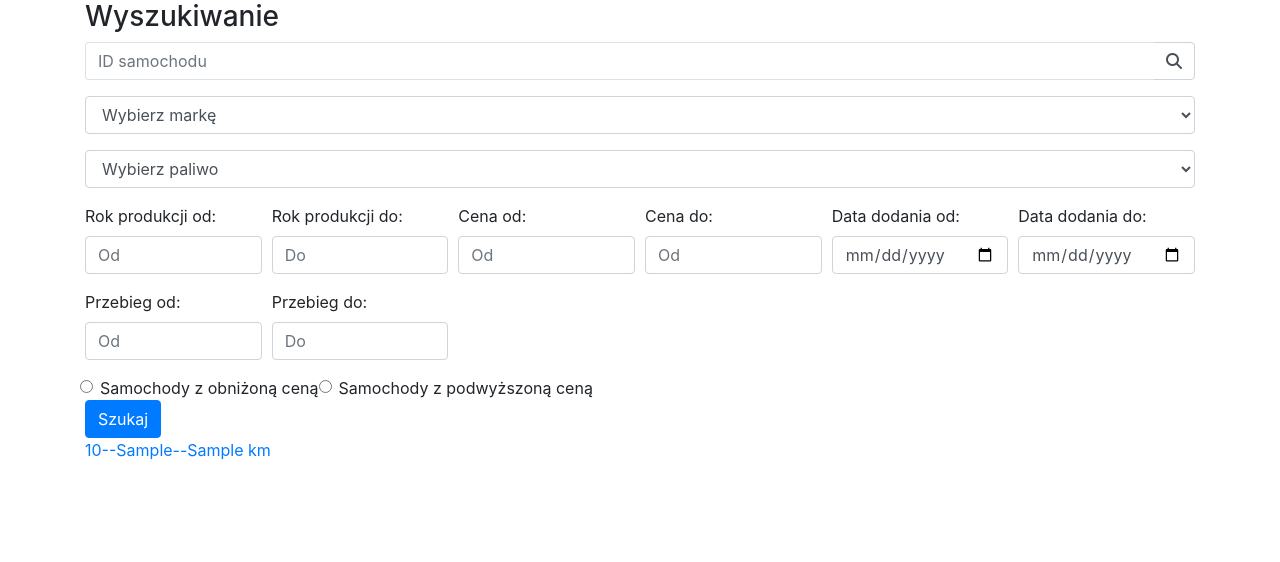
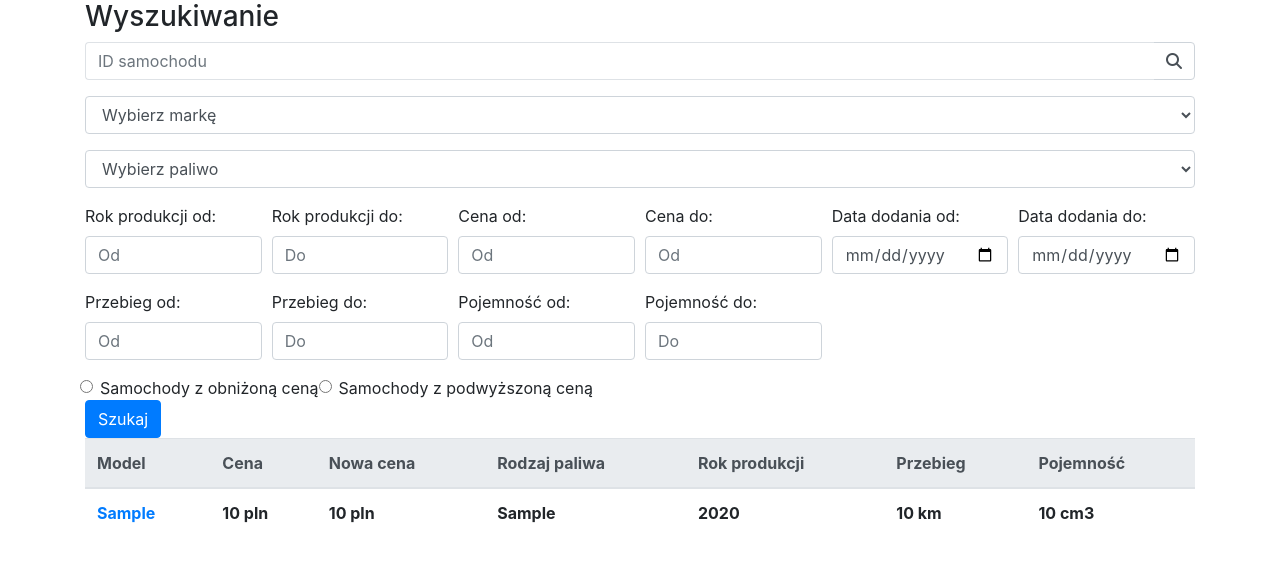
Before and after one commit to HannnaK/samochody, a Django app: page /wyszukiwanie/ in a window 1280 px wide. Shown: the top 562 px of the page. Run offline with Django 3.2, Linux system fonts and the light colour scheme; tables that the repository leaves empty hold one stand-in row (values such as "Sample post"); lists and menus that the app fills with data are empty; some libraries are stand-ins or nearby versions.

Commit message:
search by capacity added and results table

```diff
--- a/samochody/models.py
+++ b/samochody/models.py
@@ -7,8 +7,8 @@
     model = models.CharField(max_length=20, blank=True, null=True)
     id_car = models.BigIntegerField("ID samochodu", blank=True, null=True)
     production_year = models.PositiveSmallIntegerField("rok produkcji", blank=True, null=True)
-    mileage = models.CharField("przebieg", max_length=20, blank=True, null=True)
-    capacity = models.CharField("pojemność", max_length=20, blank=True, null=True)
+    mileage = models.IntegerField("przebieg", blank=True, null=True)
+    capacity = models.IntegerField("pojemność", blank=True, null=True)
     fuel = models.CharField("rodzaj paliwa", max_length=20, blank=True, null=True)
     date_ad = models.CharField("data dodania", max_length=20, blank=True, null=True)
     make = models.CharField("marka", max_length=20, blank=True, null=True)
--- a/samochody/views.py
+++ b/samochody/views.py
@@ -44,12 +44,14 @@ def search(request):
     fuel_contains_query = request.GET.get('fuel')
     year_min = request.GET.get('year_min')
     year_max = request.GET.get('year_max')
+    price_min = request.GET.get('price_min')
+    price_max = request.GET.get('price_max')
     date_ad_min = request.GET.get('date_ad_min')
     date_ad_max = request.GET.get('date_ad_max')
     mileage_min = request.GET.get('mileage_min')
     mileage_max = request.GET.get('mileage_max')
-    price_min = request.GET.get('price_min')
-    price_max = request.GET.get('price_max')
+    capacity_min = request.GET.get('capacity_min')
+    capacity_max = request.GET.get('capacity_max')
     new_price = request.GET.get('new_price')
 
 
@@ -64,32 +66,32 @@ def search(request):
 
     if is_valid_queryparam(year_min):
         all = all.filter(production_year__gte=year_min)
-
     if is_valid_queryparam(year_max):
         all = all.filter(production_year__lte=year_max)
 
+    if is_valid_queryparam(price_min):
+        all = all.filter(price__gte=price_min)
+    if is_valid_queryparam(price_max):
+        all = all.filter(price__lte=price_max)
+
     if is_valid_queryparam(date_ad_min):
         all = all.filter(date_ad__gte=date_ad_min)
-
     if is_valid_queryparam(date_ad_max):
         all = all.filter(date_ad__lte=date_ad_max)
 
-    if is_valid_queryparam(price_min):
-        all = all.filter(price__gte=price_min)
-
-    if is_valid_queryparam(price_max):
-        all = all.filter(price__lte=price_max)
-
     if is_valid_queryparam(mileage_min):
         all = all.filter(mileage__gte=mileage_min)
-
     if is_valid_queryparam(mileage_max):
         all = all.filter(mileage__lte=mileage_max)
+
+    if is_valid_queryparam(capacity_min):
+        all = all.filter(capacity__gte=capacity_min)
+    if is_valid_queryparam(capacity_max):
+        all = all.filter(capacity__lte=capacity_max)
 
     if new_price == "on":
         all = all.exclude(new_price=0)
         all=all.filter(price__gt=models.F('new_price'))
-
     if new_price == "off":
         all = all.exclude(new_price=0)
         all = all.filter(price__lt=models.F('new_price'))
--- a/templates/search.html
+++ b/templates/search.html
@@ -82,6 +82,14 @@
             <label for="dataMax">Przebieg do:</label>
             <input type="number" min=0 class="form-control" id="mileageMax" placeholder="Do" name="mileage_max">
           </div>
+          <div class="form-group col-md-2 col-lg-2">
+            <label for="dataMin">Pojemność od:</label>
+            <input type="number" min=0 class="form-control" id="capacityMin" placeholder="Od" name="capacity_min">
+          </div>
+          <div class="form-group col-md-2 col-lg-2">
+            <label for="dataMax">Pojemność do:</label>
+            <input type="number" min=0 class="form-control" id="capacityMax" placeholder="Do" name="capacity_max">
+          </div>
        </div>
 
         <div class="form-row">
@@ -99,10 +107,31 @@
 
       </form>
 
+
+    <table class="table">
+        <thead class="thead-light">
+        <tr>
+            <th>Model</th>
+            <th>Cena</th>
+            <th>Nowa cena</th>
+            <th>Rodzaj paliwa</th>
+            <th>Rok produkcji</th>
+            <th>Przebieg</th>
+            <th>Pojemność</th>
+        </tr>
+        </thead>
         {% for car in allcar %}
-        <a href="{% url 'dodatkowe_info' car.index %}"> {{car.price}}--{{car.fuel}}--{{car.mileage}} km</a>
-        <br>
+        <tr>
+            <th> <a href="{% url 'dodatkowe_info' car.index %}"> {{car.model}}</a></th>
+            <th>{{car.price}} pln</th>
+            <th>{% if car.new_price != None %}{{car.new_price}} pln {% endif %}</th>
+            <th>{{car.fuel}}</th>
+            <th>{{car.production_year}}</th>
+            <th>{{car.mileage}} km</th>
+            <th>{{car.capacity}} cm3</th>
+         </tr>
         {% endfor %}
+     </table>
 
     </main>
 {% endblock %}
```
Also changed, not shown: add_new_data_to_base.py (+5 -7 lines).
